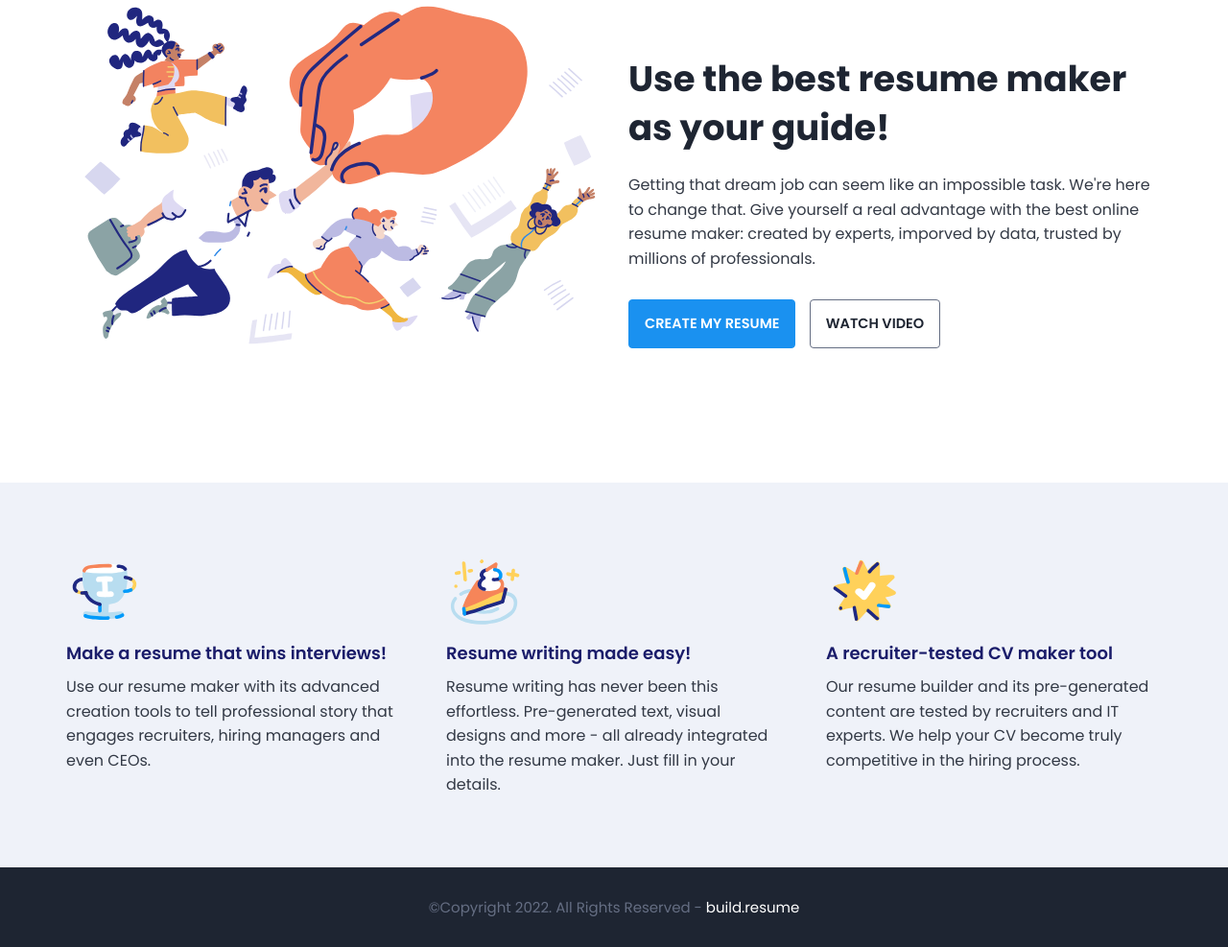
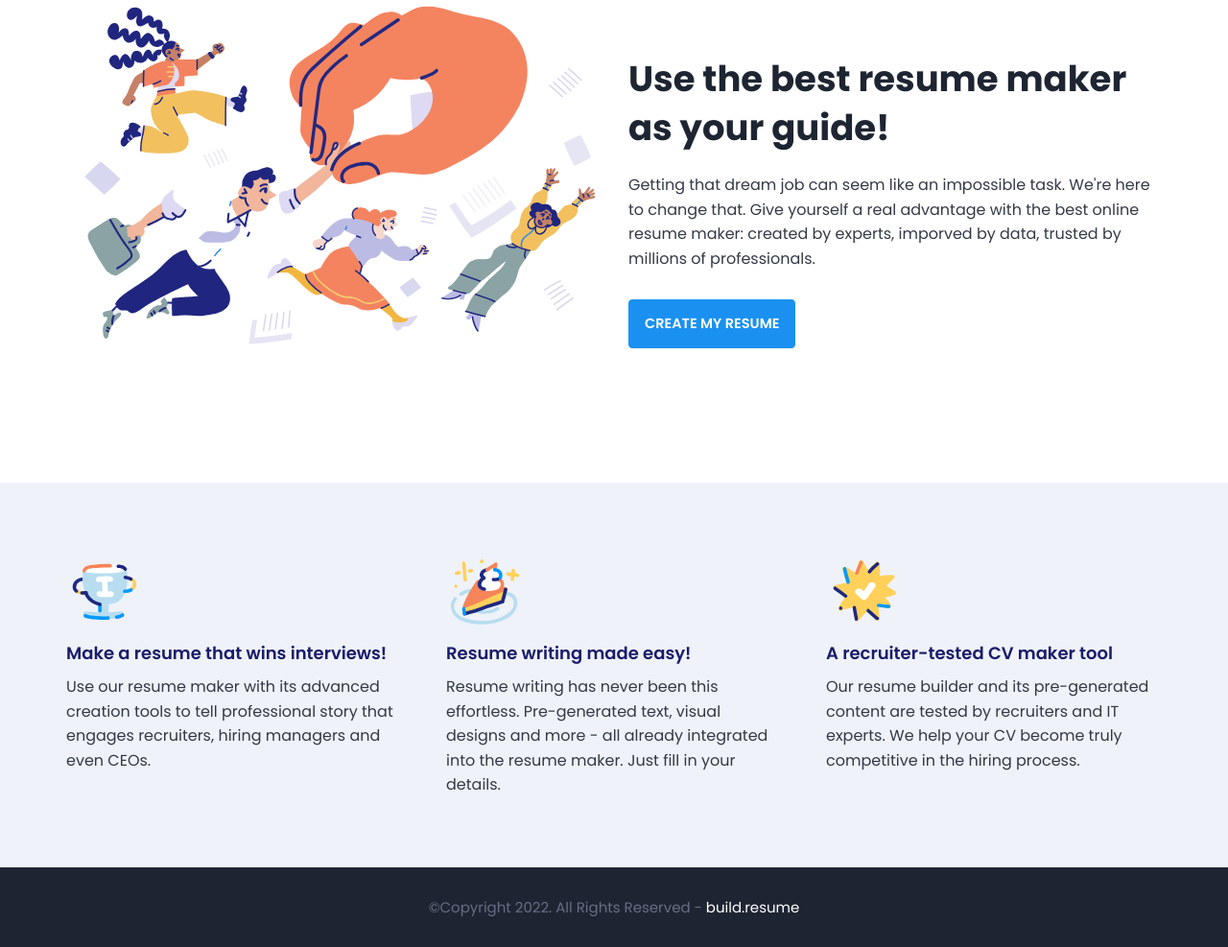
Before and after one commit to Venkataprasad20/Resume-Builder, a plain HTML site: page index.html in a window 1280 px wide. Shown: the part 937-1924 px from the top of the page at 96% size. Drawn offline with Linux system fonts and the light colour scheme.

Commit message:
initial commit

```diff
--- a/index.html
+++ b/index.html
@@ -53,7 +53,7 @@
                         <p class = "text">Getting that dream job can seem like an impossible task. We're here to change that. Give yourself a real advantage with the best online resume maker: created by experts, imporved by data, trusted by millions of professionals.</p>
                         <div class = "btn-group">
                             <a href = "resume.html" class = "btn btn-primary text-uppercase">create my resume</a>
-                            <a href = "#" class = "btn btn-secondary text-uppercase">watch video</a>
+                            <!-- <a href = "#" class = "btn btn-secondary text-uppercase">watch video</a> -->
                         </div>
                     </div>
                 </div>
```
